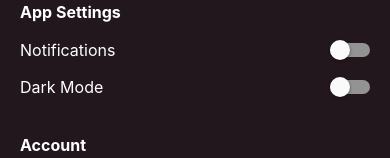
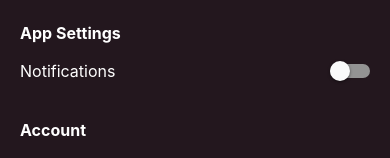
Before and after one commit to anhminh34/HornetHacksProject, a React Native app in the folder IOSAPPUI/: screen /Settings in a window 390 px wide. Shown: the part 393-551 px from the top of the page. Built offline with nearby package versions, Linux system fonts and the light colour scheme.

Commit message:
settings added

```diff
--- a/IOSAPPUI/UIfiles/Settings.jsx
+++ b/IOSAPPUI/UIfiles/Settings.jsx
@@ -84,8 +84,10 @@ const SettingsScreen = ({ navigation }) => {
 
             {/* Settings UI */}
             <View style={styles.settingsContainer}>
-                <Text style={styles.profileName}>Username</Text>
-                <Text style={styles.rank}>Clueless</Text>
+                <View style={styles.nameContainer}>
+                    <Text style={styles.profileName}>Username</Text>
+                    <Text style={styles.rank}>Clueless</Text>
+                </View>
 
                 <View style={styles.section}>
                     <Text style={styles.sectionTitle}>App Settings</Text>
@@ -94,13 +96,6 @@ const SettingsScreen = ({ navigation }) => {
                         <Switch
                             onValueChange={toggleNotifications}
                             value={notificationsEnabled}
-                        />
-                    </View>
-                    <View style={styles.settingItem}>
-                        <Text style={styles.settingText}>Dark Mode</Text>
-                        <Switch
-                            onValueChange={toggleDarkMode}
-                            value={darkModeEnabled}
                         />
                     </View>
                 </View>
@@ -186,6 +181,9 @@ const styles = StyleSheet.create({
         color: '#fff',
         marginTop: 10,
     },
+    nameContainer: {
+      marginBottom: height * 0.025,
+    },
     rank: {
         fontSize: height * 0.02,  // Responsive font for the tag
         color: '#fff',
@@ -216,7 +214,7 @@ const styles = StyleSheet.create({
         paddingVertical: height * 0.02,  // Dynamic padding for logout button
         borderRadius: 10,
         alignItems: 'center',
-        marginTop: height * 0.02,
+        marginTop: height * 0.05,
     },
     logoutText: {
         color: '#FFF',
```
